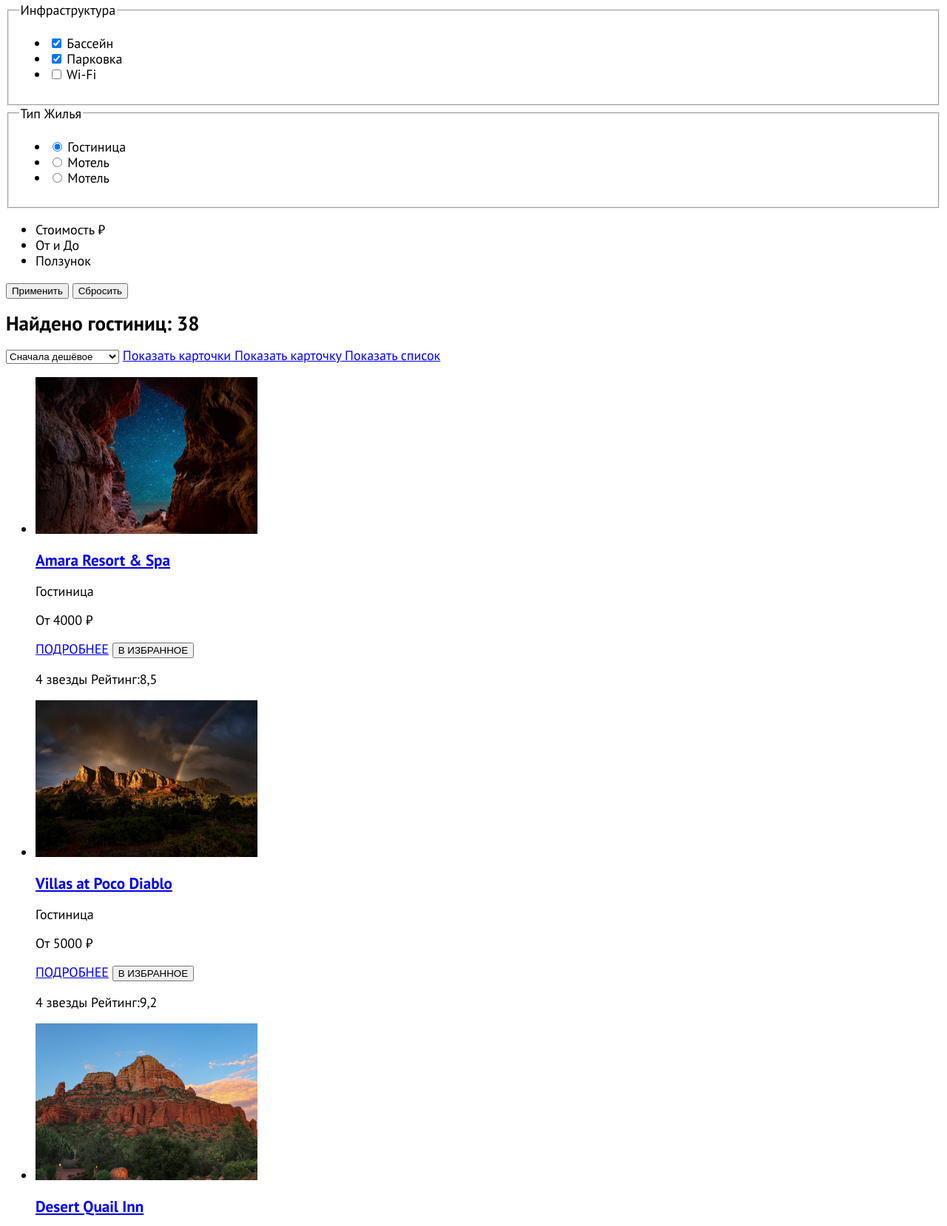
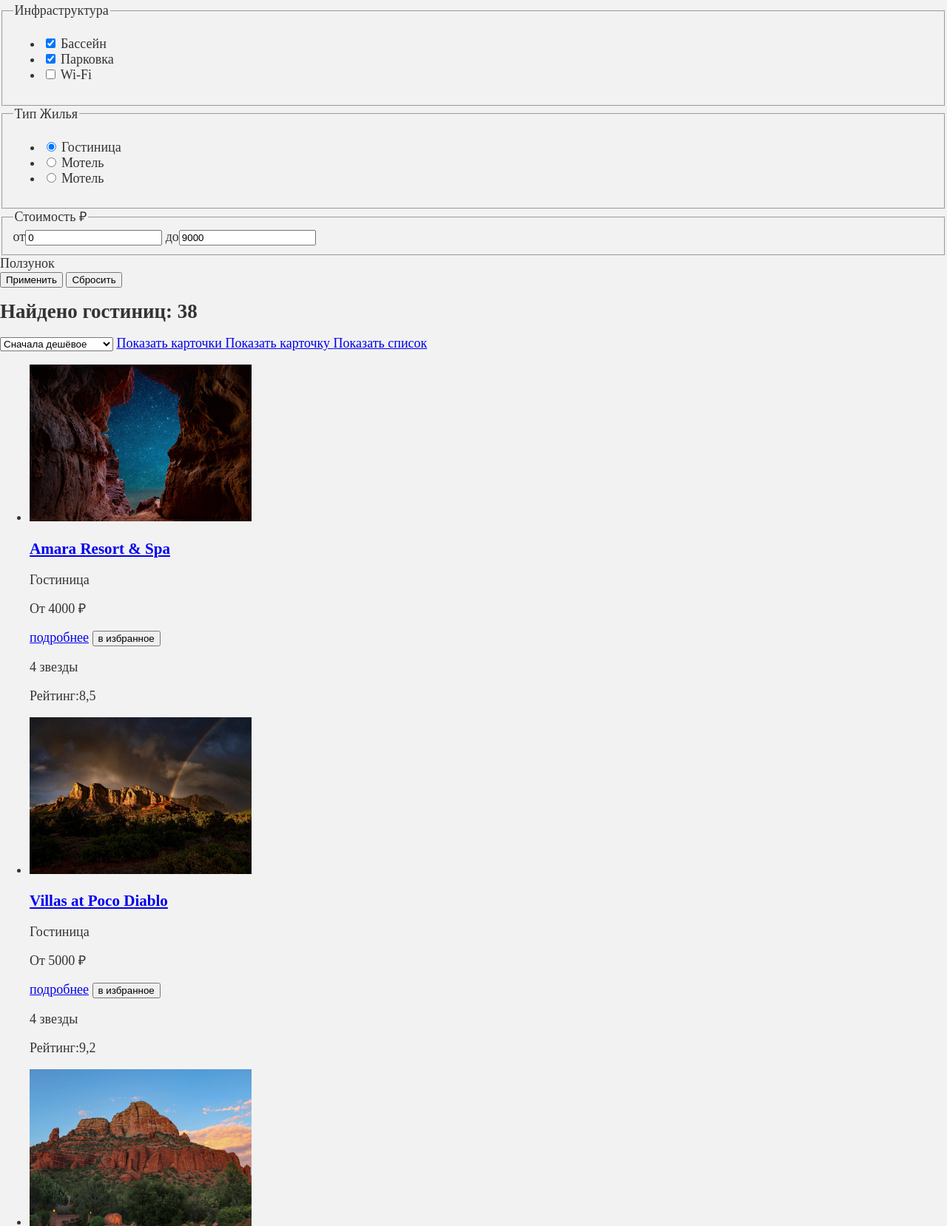
Before and after one commit to htmlacademy-htmlcss/2193725-sedona-38, a plain HTML site: page catalog.html in a window 1280 px wide. Shown: the part 438-2096 px from the top of the page at 74% size. Drawn offline with Linux system fonts and the light colour scheme.

Commit message:
поменял классы
Переименовал классы, переписал блок ползунка

```diff
--- a/catalog.html
+++ b/catalog.html
@@ -4,7 +4,7 @@
     <meta charset="utf-8">
     <meta name="viewport" content="width=device-width, initial-scale=1">
     <title>HTML Academy: Седона</title>
-    <link rel="stylesheet" href="styles.css">
+    <link rel="stylesheet" href="styles/styles.css">
   </head>
   <body>
     <div class="container">
@@ -109,13 +109,16 @@
                </li>
              </ul>
            </fieldset>
-          <ul class="price-slider">
-            <li class="price-slider-item">Стоимость
-              <span class="rub">₽</span>
-            </li>
-            <li>От и До</li>
-            <li>Ползунок</li>
-          </ul>
+           <form action="#" method="get">
+            <fieldset class="price-slider">
+              <legend class="price-slider-item">Стоимость
+                <span class="rub">₽</span>
+              </legend>
+              <label>от<input type="text" value="0"></label>
+              <label>до<input type="text" value="9000"></label>
+            </fieldset>
+            <span class="range-slider">Ползунок</span>
+           </form>
           <div class="price-slider-button">
             <button class="button" type="submit">Применить</button>
             <button class="button" type="reset">Сбросить</button>
@@ -150,12 +153,12 @@
              </a>
             <p class="hotel-card-price">Гостиница</p>
             <p class="hotel-card-price">От 4000 ₽</p>
-            <a class="hotel-card-button button" href="#">ПОДРОБНЕЕ</a>
-            <button class="button" type="submit">В ИЗБРАННОЕ</button>
-            <p class="hotel-card-raiting">
-            <span class="hotel-card-stars">4 звезды</span>
-            <span class="hotel-card-raiting-user">Рейтинг:8,5</span>
+            <a class="hotel-card-button button" href="#">подробнее</a>
+            <button class="button" type="submit">в избранное</button>
+            <p class="hotel-card-stars stars-4">
+            <span class="visually-hidden">4 звезды</span>
             </p>
+            <p class="hotel-card-rating">Рейтинг:8,5</p>
           </li>
           <li>
             <a class="hotel-card-link" href="hotel.html">
@@ -164,12 +167,12 @@
              </a>
             <p class="hotel-card-price">Гостиница</p>
             <p class="hotel-card-price">От 5000 ₽</p>
-            <a class="hotel-card-button button" href="#">ПОДРОБНЕЕ</a>
-            <button class="button" type="submit">В ИЗБРАННОЕ</button>
-            <p class="hotel-card-raiting">
-            <span class="hotel-card-stars">4 звезды</span>
-            <span class="hotel-card-raiting-user">Рейтинг:9,2</span>
-            </p>
+            <a class="hotel-card-button button" href="#">подробнее</a>
+            <button class="button" type="submit">в избранное</button>
+            <p class="hotel-card-stars stars-4">
+              <span class="visually-hidden">4 звезды</span>
+              </p>
+              <p class="hotel-card-rating">Рейтинг:9,2</p>
           </li>
           <li>
             <a class="hotel-card-link" href="hotel.html">
@@ -178,12 +181,12 @@
              </a>
             <p class="hotel-card-price">Гостиница</p>
             <p class="hotel-card-price">От 2500 ₽</p>
-            <a class="hotel-card-button button" href="#">ПОДРОБНЕЕ</a>
-            <button class="button" type="submit">В ИЗБРАННОЕ</button>
-            <p class="hotel-card-raiting">
-            <span class="hotel-card-stars">3 звезды</span>
-            <span class="hotel-card-raiting-user">Рейтинг:6,9</span>
-            </p>
+            <a class="hotel-card-button button" href="#">подробнее</a>
+            <button class="button" type="submit">в избранное</button>
+            <p class="hotel-card-stars stars-3">
+              <span class="visually-hidden">3 звезды</span>
+              </p>
+              <p class="hotel-card-rating">Рейтинг:6,9</p>
           </li>
           <li>
             <a class="hotel-card-link" href="hotel.html">
@@ -192,12 +195,12 @@
              </a>
             <p class="hotel-card-price">Гостиница</p>
             <p class="hotel-card-price">От 1500 ₽</p>
-            <a class="hotel-card-button button" href="#">ПОДРОБНЕЕ</a>
-            <button class="button" type="submit">В ИЗБРАННОЕ</button>
-            <p class="hotel-card-raiting">
-            <span class="hotel-card-stars">2 звезды</span>
-            <span class="hotel-card-raiting-user">Рейтинг:5,0</span>
-            </p>
+            <a class="hotel-card-button button" href="#">подробнее</a>
+            <button class="button" type="submit">в избранное</button>
+            <p class="hotel-card-stars stars-2">
+              <span class="visually-hidden">2 звезды</span>
+              </p>
+              <p class="hotel-card-rating">Рейтинг:5,0</p>
           </li>
           </ul>
 
@@ -231,7 +234,7 @@
             <label for="newsletter-email">Email</label>
             <input class="field"  placeholder="email@example.com" type="email" name="newsletter-email" id="newsletter-email" required>
             <button class="button newsletter-button" type="submit">
-              <span class="visually-hidden">ПОДПИСАТЬСЯ</span>
+              <span class="visually-hidden">подписаться</span>
             </button>
           </form>
         </section>
--- a/styles.css
+++ b/styles/styles.css
@@ -14,10 +14,24 @@
   font-display: swap;
 }
 
+*,
+::after,
+::before {
+  box-sizing: border-box;
+}
+
+img {
+  max-width: 100%;
+  height: auto;
+}
+
 body {
-  font-family: "PT Sans", sans-serif;
+  margin: 0;
+  font-family: "PT Sans", "Arial" sans-serif;
   font-size: 18px;
+  font-style: normal;
+  font-weight: 400;
   line-height: 21px;
-  color: #000000;
-  background-color: #ffffff;
+  color: #333333;
+  background-color: #F2F2F2;
 }
```
Also changed, not shown: index.html (+2 -1 lines).
